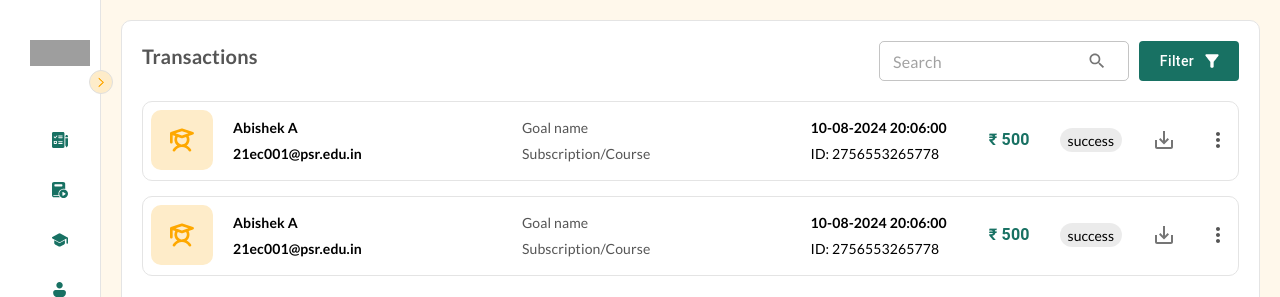
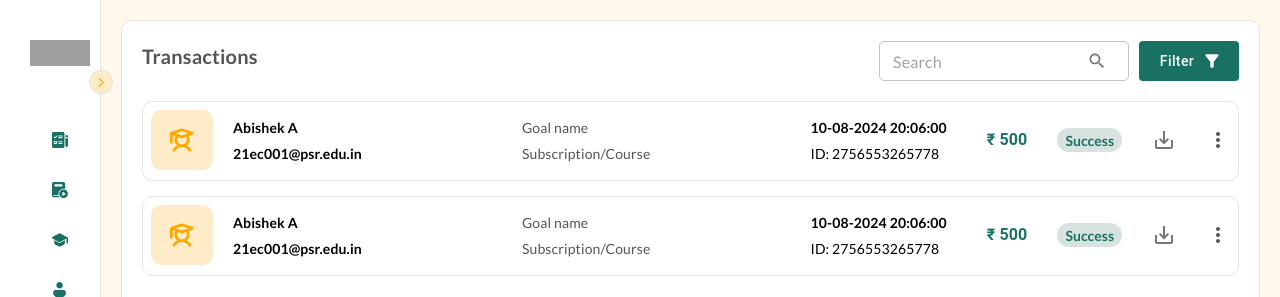
Before and after one commit to AvinashSethu/lms-admin, a Next.js app: page /dashboard/transactions in a window 1280 px wide. Shown: the top 297 px of the page. Built offline with nearby package versions, Linux system fonts and the light colour scheme; grey boxes are pictures that could not be loaded.

Commit message:
transaction card update

```diff
--- a/src/components/SideNav/LinkComp.js
+++ b/src/components/SideNav/LinkComp.js
@@ -131,10 +131,9 @@ const NavComp = ({ icon, title, list, href, isSideNavOpen, sideNavOpen }) => {
             {isNavOpen && list && (
               <Stack
                 sx={{
-                  pl: "14px",
+                  pl: "15px",
                   mt: "10px",
                   justifyContent: "center",
-                  gap: "10px",
                 }}
               >
                 {list.map((item, index) => (
@@ -143,11 +142,12 @@ const NavComp = ({ icon, title, list, href, isSideNavOpen, sideNavOpen }) => {
                       sx={{
                         fontFamily: "Lato",
                         fontSize: "14px",
-                        pl: "14px",
                         fontWeight: "700",
                         color: "var(--text4)",
                         whiteSpace: "nowrap",
                         borderRadius: "20px",
+                        height:"28px",
+                        padding:"4px",
                         "&:hover": {
                           backgroundColor: "var(--library-expand)",
                         },
--- a/src/components/TransactionCard/TransactionCard.js
+++ b/src/components/TransactionCard/TransactionCard.js
@@ -142,13 +142,16 @@ export default function TransactionCard({
             {price}
           </Typography>
           <Chip
-            label="success"
+            label={status}
             size="small"
             sx={{
               fontFamily: "Lato",
               fontSize: "14px",
-              fontWeight: "400",
+              fontWeight: "700",
               color: "var(--text1)",
+              backgroundColor:"var(--primary-color-acc-2)",
+              color:"var(--primary-color)",
+              textTransform:"none"
             }}
           >
             {status}
```
